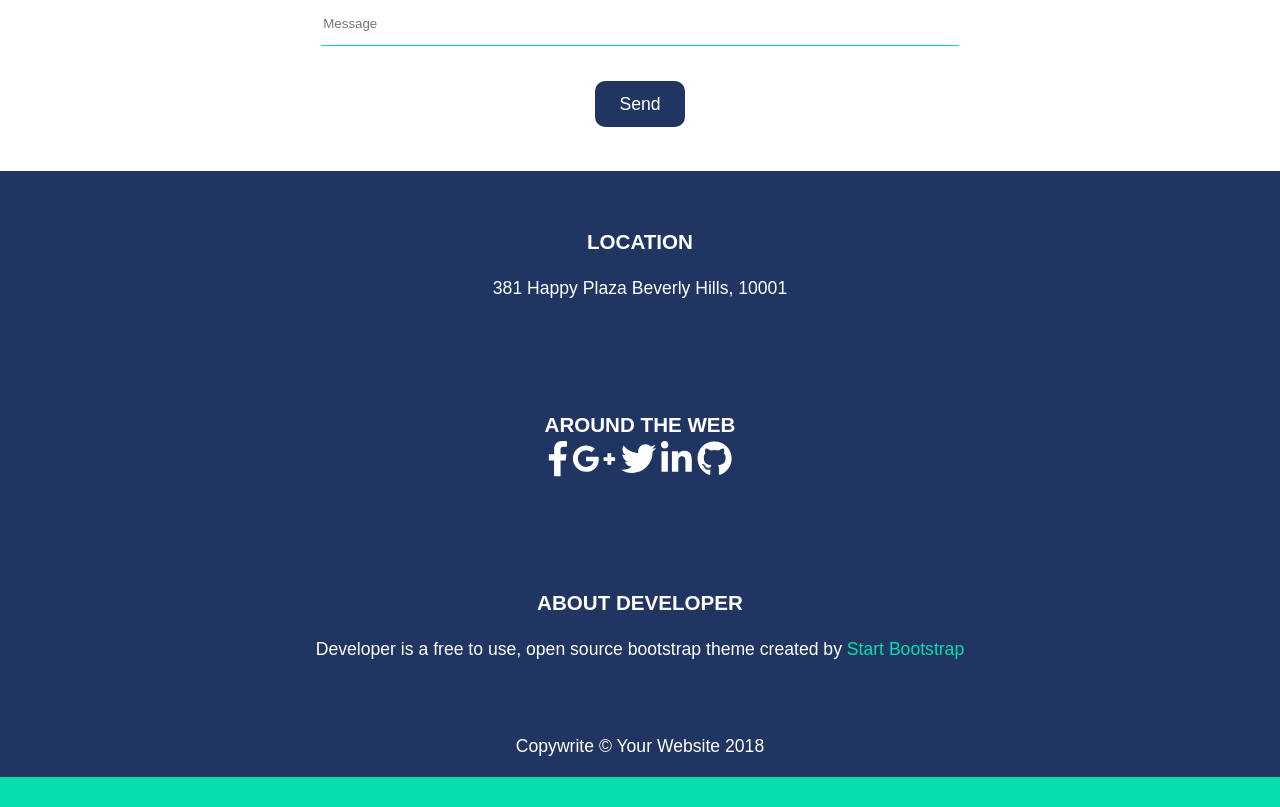
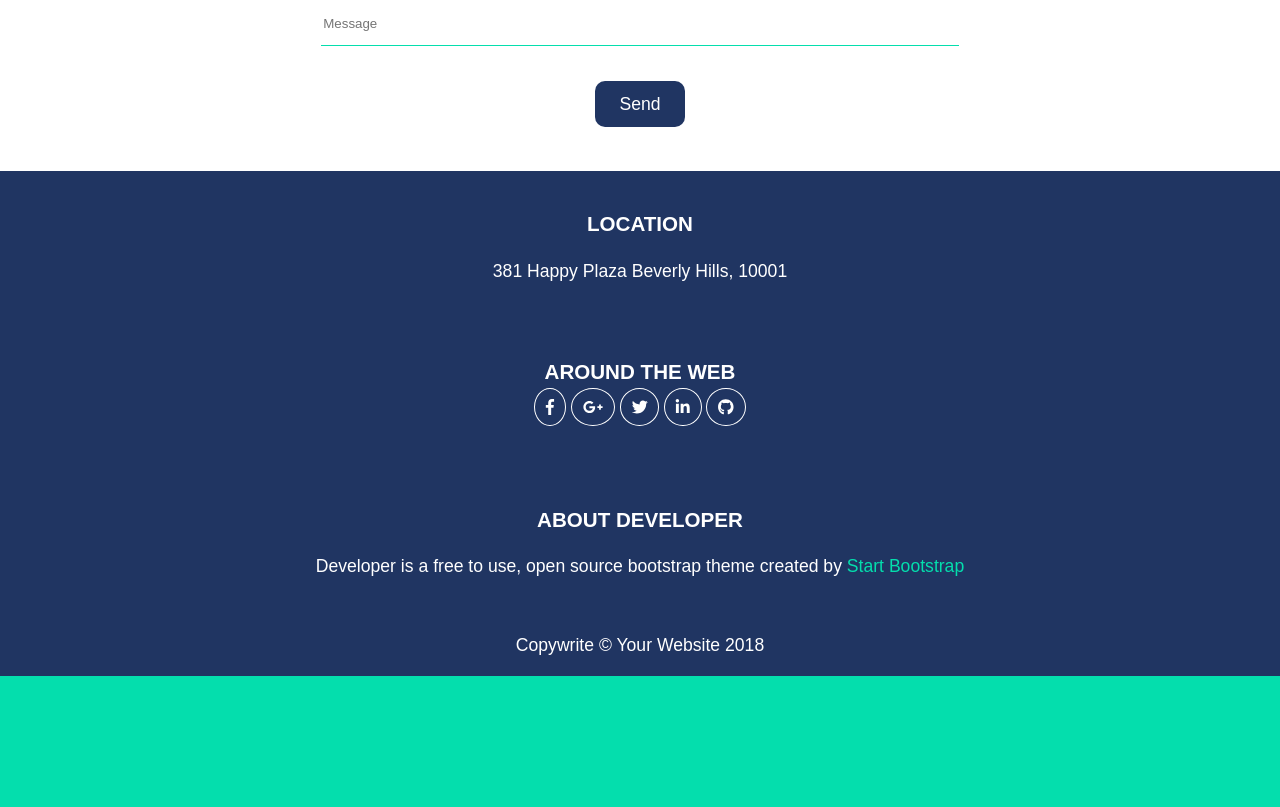
Before and after one commit to fandytcc/Portfolio-template, a plain HTML site: page index.html in a window 1280 px wide. Shown: the part 2479-3286 px from the top of the page. After the commit the page ends 3185 px from the top, so only its background shows below. Drawn offline with Linux system fonts and the light colour scheme.

Commit message:
style last section

```diff
--- a/index.html
+++ b/index.html
@@ -124,11 +124,11 @@
         <div class="box">
           <h3 class="content-title">Around the web</h3>
           <div class="icon-wrap">
-            <i class="fab fa-facebook-f fa-2x"></i>
-            <i class="fab fa-google-plus-g fa-2x"></i>
-            <i class="fab fa-twitter fa-2x"></i>
-            <i class="fab fa-linkedin-in fa-2x"></i>
-            <i class="fab fa-github fa-2x"></i>
+            <i class="fab fa-facebook-f fa-stack"></i>
+            <i class="fab fa-google-plus-g"></i>
+            <i class="fab fa-twitter"></i>
+            <i class="fab fa-linkedin-in"></i>
+            <i class="fab fa-github"></i>
           </div>
         </div>
         <div class="box">
--- a/style.css
+++ b/style.css
@@ -182,10 +182,19 @@ input {
 
 /* last-section with boxes */
 #last-section .box {
-  padding: 2em;
+  padding: 1em;
   background: var(--secondary);
+  color: var(--light);
+}
+
+.box svg {
+  display: inline-block;
+  border-radius: 50%;
+  padding: 10px;
+  width: 16px;
+  height: 16px;
   text-align: center;
-  color: var(--light);
+  border: 1px solid var(--light);
 }
 
 .box a {
@@ -195,9 +204,7 @@ input {
 
 /* footer */
 footer {
-  /* margin-top: 2rem; */
   background: var(--secondary);
   color: var(--light);
   text-align: center;
-  /* padding: 1rem; */
 }
```
